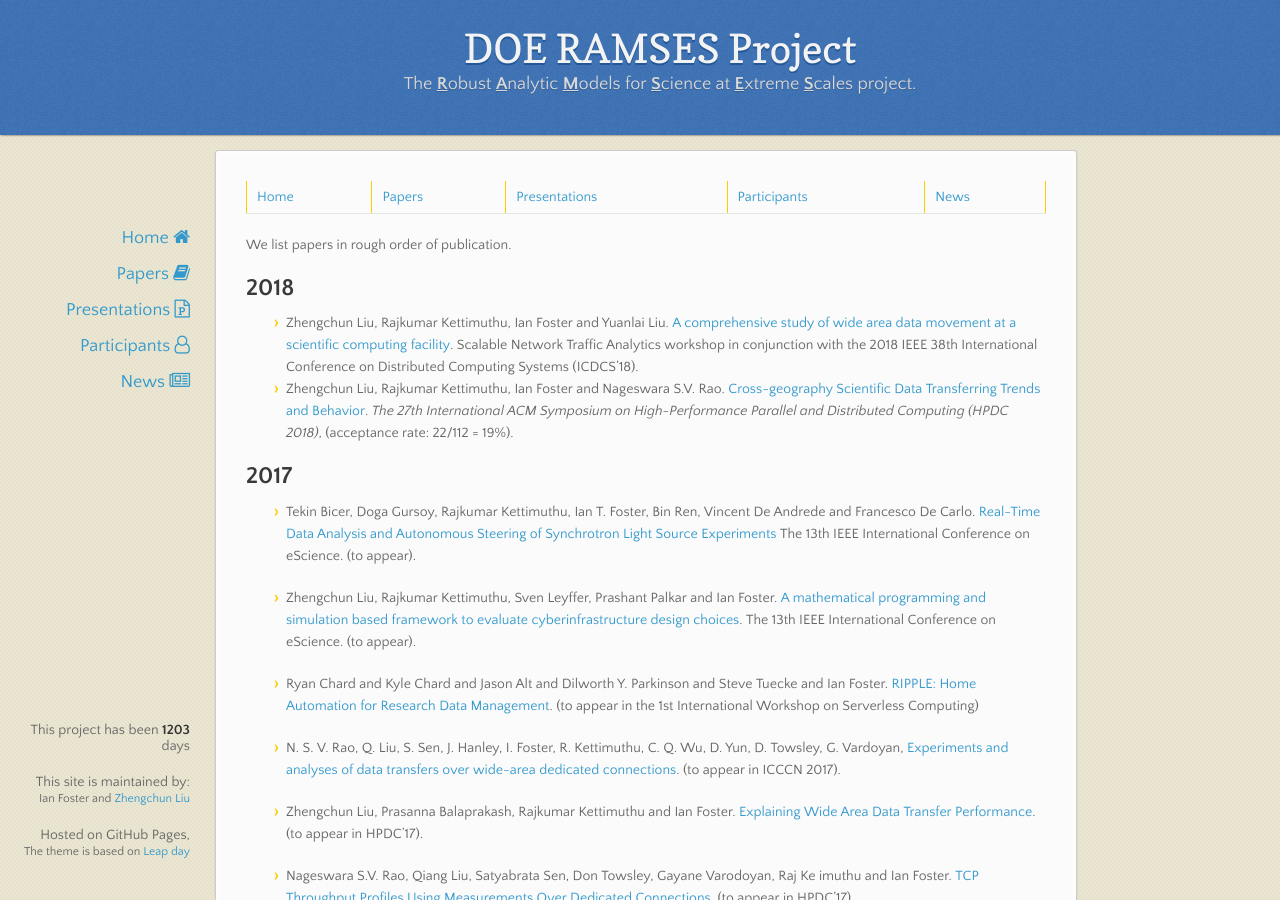
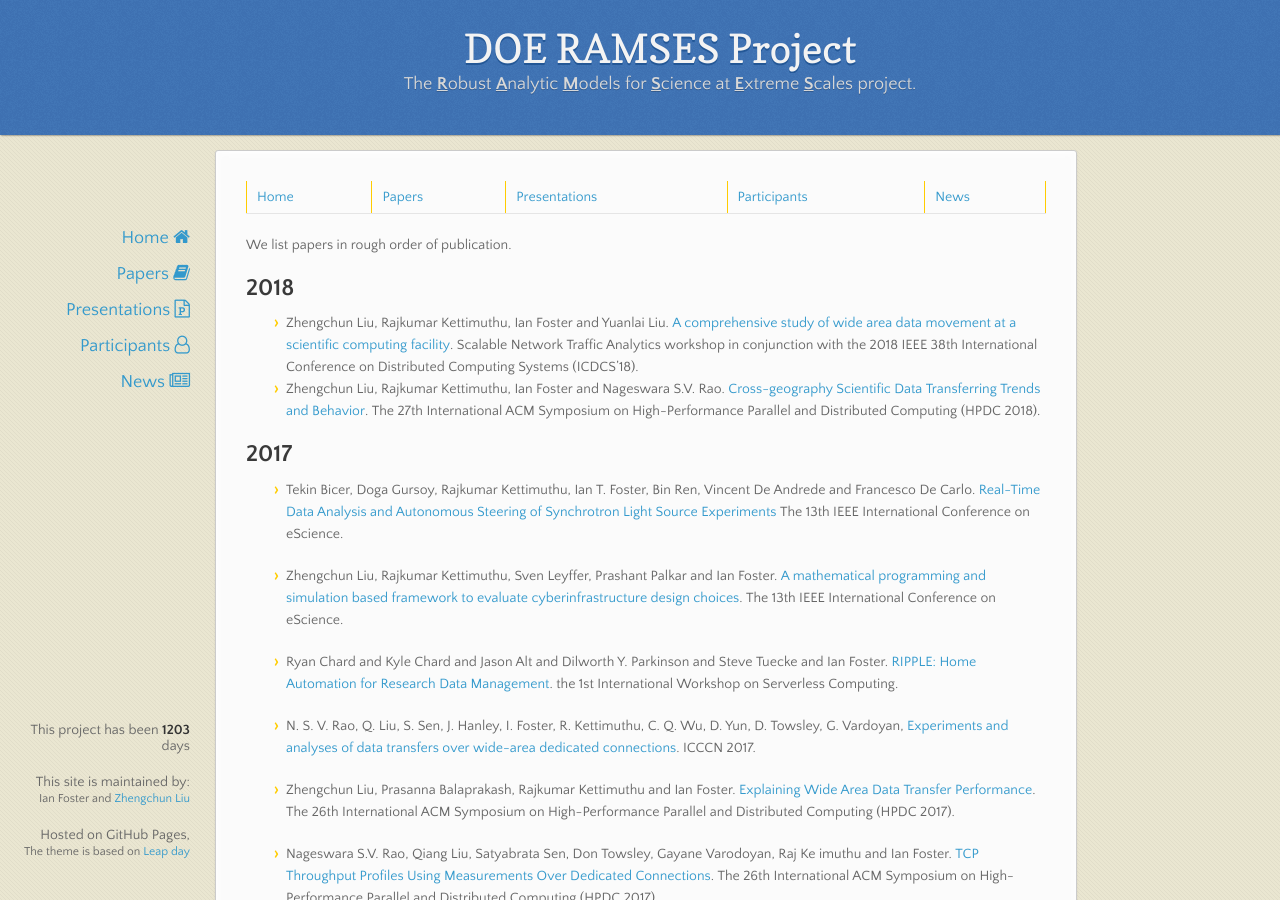
Before and after one commit to ramsesproject/ramses.github.io, a Jekyll site: the page built from papers.md, in a window 1280 px wide and 900 px high. Built offline with Jekyll 4.4.1, drawn with Linux system fonts in a browser that asks for light colours; nearby versions of some CDN libraries; some of the changed text lies outside the part shown.

Commit message:
add, delete, polish etc.

```diff
--- a/papers.md
+++ b/papers.md
@@ -6,21 +6,21 @@ layout: default
 We list papers in rough order of publication.
 ## 2018
 - Zhengchun Liu, Rajkumar Kettimuthu, Ian Foster and Yuanlai Liu. [A comprehensive study of wide area data movement at a scientific computing facility](). Scalable Network Traffic Analytics workshop in conjunction with the 2018 IEEE 38th International Conference on Distributed Computing Systems (ICDCS'18).
-- Zhengchun Liu, Rajkumar Kettimuthu, Ian Foster and Nageswara S.V. Rao. [Cross-geography Scientific Data Transferring Trends and Behavior](https://doi.org/10.1145/3208040.3208053). *The 27th International ACM Symposium on High-Performance Parallel and Distributed Computing (HPDC 2018)*, (acceptance rate: 22/112 = 19%).
+- Zhengchun Liu, Rajkumar Kettimuthu, Ian Foster and Nageswara S.V. Rao. [Cross-geography Scientific Data Transferring Trends and Behavior](https://doi.org/10.1145/3208040.3208053). The 27th International ACM Symposium on High-Performance Parallel and Distributed Computing (HPDC 2018).
 
 ## 2017
 * Tekin Bicer, Doga Gursoy, Rajkumar Kettimuthu, Ian T. Foster,
-Bin Ren, Vincent De Andrede and Francesco De Carlo. [Real-Time Data Analysis and Autonomous Steering of Synchrotron Light Source Experiments]() The 13th IEEE International Conference on eScience. (to appear).
+Bin Ren, Vincent De Andrede and Francesco De Carlo. [Real-Time Data Analysis and Autonomous Steering of Synchrotron Light Source Experiments]() The 13th IEEE International Conference on eScience.
 
-* Zhengchun Liu, Rajkumar Kettimuthu, Sven Leyffer, Prashant Palkar and Ian Foster. [A mathematical programming and simulation based framework to evaluate cyberinfrastructure design choices](). The 13th IEEE International Conference on eScience. (to appear).
+* Zhengchun Liu, Rajkumar Kettimuthu, Sven Leyffer, Prashant Palkar and Ian Foster. [A mathematical programming and simulation based framework to evaluate cyberinfrastructure design choices](). The 13th IEEE International Conference on eScience.
 
-* Ryan Chard and Kyle Chard and Jason Alt and Dilworth Y. Parkinson and Steve Tuecke and Ian Foster. [RIPPLE: Home Automation for Research Data Management](). (to appear in the 1st International Workshop on Serverless Computing)
+* Ryan Chard and Kyle Chard and Jason Alt and Dilworth Y. Parkinson and Steve Tuecke and Ian Foster. [RIPPLE: Home Automation for Research Data Management](). the 1st International Workshop on Serverless Computing.
 
-* N. S. V. Rao, Q. Liu, S. Sen, J. Hanley, I. Foster, R. Kettimuthu, C. Q. Wu, D. Yun, D. Towsley, G. Vardoyan, [Experiments and analyses of data transfers over wide-area dedicated connections](). (to appear in ICCCN 2017).
+* N. S. V. Rao, Q. Liu, S. Sen, J. Hanley, I. Foster, R. Kettimuthu, C. Q. Wu, D. Yun, D. Towsley, G. Vardoyan, [Experiments and analyses of data transfers over wide-area dedicated connections](). ICCCN 2017.
 
-* Zhengchun Liu, Prasanna Balaprakash, Rajkumar Kettimuthu and Ian Foster. [Explaining Wide Area Data Transfer Performance](http://dx.doi.org/10.1145/3078597.3078605). (to appear in HPDC'17).
+* Zhengchun Liu, Prasanna Balaprakash, Rajkumar Kettimuthu and Ian Foster. [Explaining Wide Area Data Transfer Performance](http://dx.doi.org/10.1145/3078597.3078605). The 26th International ACM Symposium on High-Performance Parallel and Distributed Computing (HPDC 2017).
 
-* Nageswara S.V. Rao, Qiang Liu, Satyabrata Sen, Don Towsley, Gayane Varodoyan, Raj Ke imuthu and Ian Foster. [TCP Throughput Profiles Using Measurements Over Dedicated Connections](http://dx.doi.org/10.1145/3078597.3078615). (to appear in HPDC'17).
+* Nageswara S.V. Rao, Qiang Liu, Satyabrata Sen, Don Towsley, Gayane Varodoyan, Raj Ke imuthu and Ian Foster. [TCP Throughput Profiles Using Measurements Over Dedicated Connections](http://dx.doi.org/10.1145/3078597.3078615). The 26th International ACM Symposium on High-Performance Parallel and Distributed Computing (HPDC 2017).
 
 * Lei Cao and Bradley Settlemyer and John Bent. [To Share or Not to Share: Comparing burst buffer architectures](). Spring Simulation Multi-Conference (SpringSim 2017)
 
```
